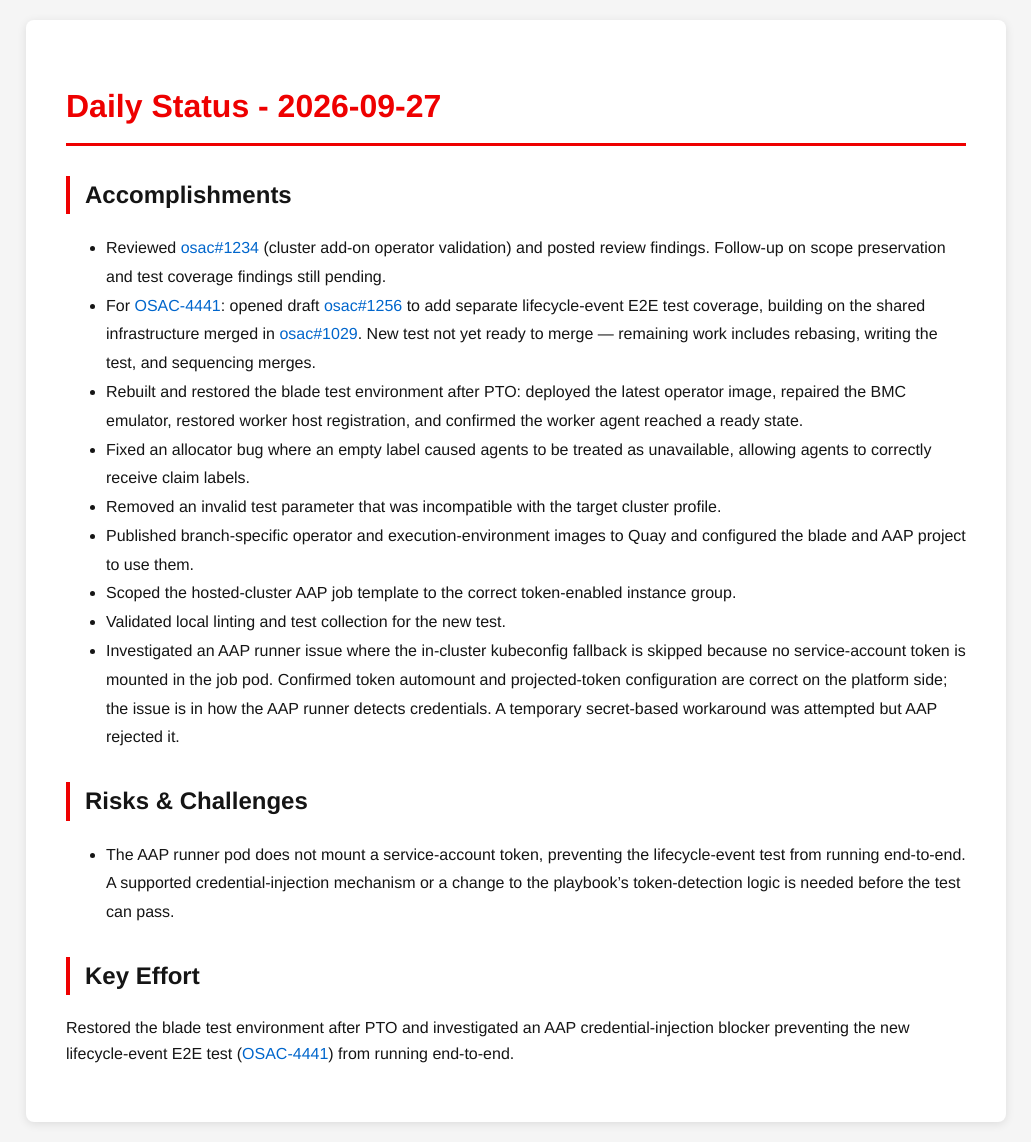
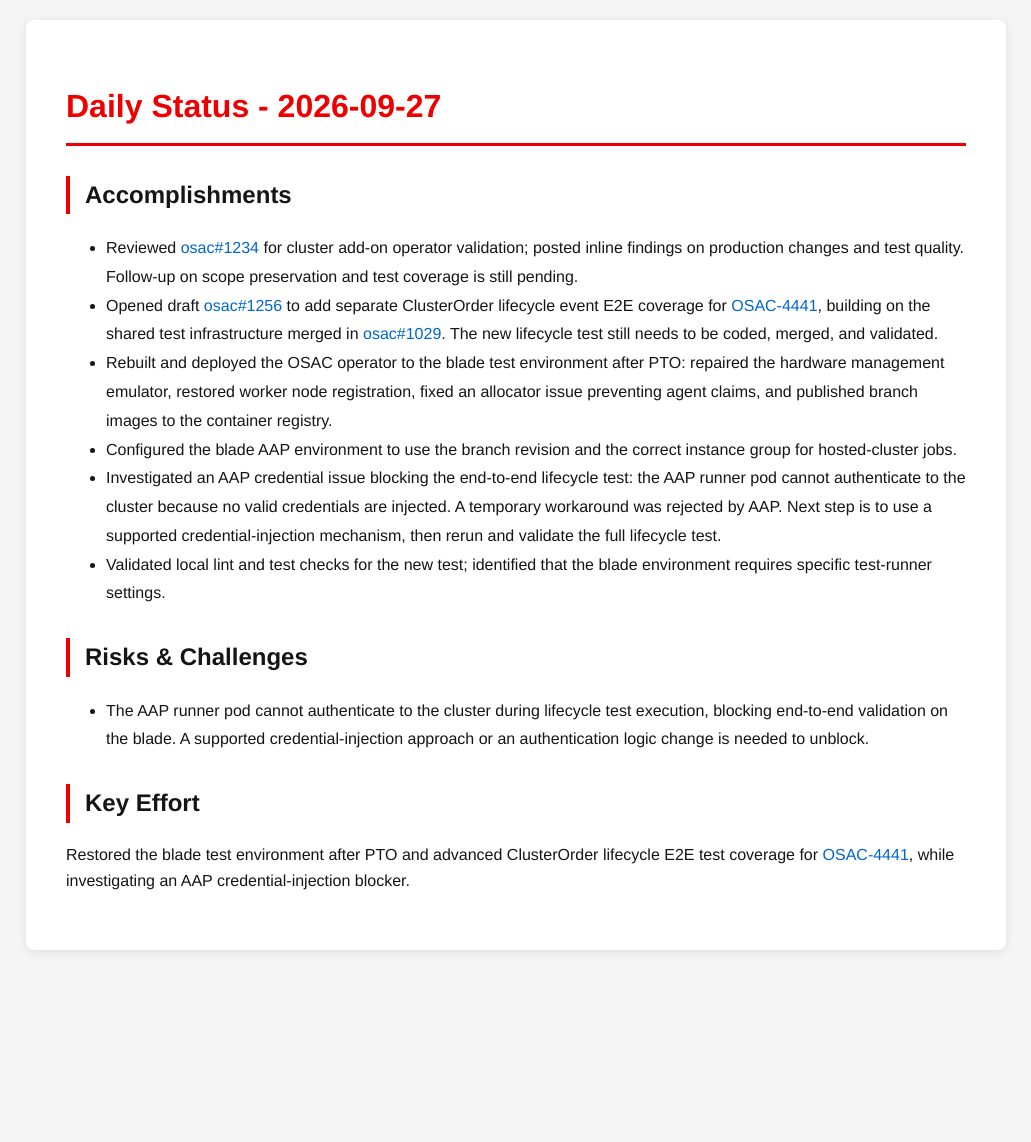
Before and after one commit to tzvatot/daily-status, a Jekyll site: the page built from 2026-09-27.md, in a window 1280 px wide. Shown: the whole page, without its empty margins (124-1155 px from the left). Built offline with Jekyll 4.4.1, drawn with Linux system fonts in a browser that asks for light colours; after the commit the page ends 970 px from its top, so only the background shows below that.

Commit message:
Daily status update - 2026-09-27

```diff
--- a/2026-09-27.md
+++ b/2026-09-27.md
@@ -7,18 +7,18 @@
 # Daily Status - 2026-09-27
 
 ## Accomplishments
-- Reviewed [osac#1234](https://github.com/osac-project/osac/pull/1234) (cluster add-on operator validation) and posted review findings. Follow-up on scope preservation and test coverage findings still pending.
-- For [OSAC-4441](https://redhat.atlassian.net/browse/OSAC-4441): opened draft [osac#1256](https://github.com/osac-project/osac/pull/1256) to add separate lifecycle-event E2E test coverage, building on the shared infrastructure merged in [osac#1029](https://github.com/osac-project/osac/pull/1029). New test not yet ready to merge — remaining work includes rebasing, writing the test, and sequencing merges.
-- Rebuilt and restored the blade test environment after PTO: deployed the latest operator image, repaired the BMC emulator, restored worker host registration, and confirmed the worker agent reached a ready state.
-- Fixed an allocator bug where an empty label caused agents to be treated as unavailable, allowing agents to correctly receive claim labels.
-- Removed an invalid test parameter that was incompatible with the target cluster profile.
-- Published branch-specific operator and execution-environment images to Quay and configured the blade and AAP project to use them.
-- Scoped the hosted-cluster AAP job template to the correct token-enabled instance group.
-- Validated local linting and test collection for the new test.
-- Investigated an AAP runner issue where the in-cluster kubeconfig fallback is skipped because no service-account token is mounted in the job pod. Confirmed token automount and projected-token configuration are correct on the platform side; the issue is in how the AAP runner detects credentials. A temporary secret-based workaround was attempted but AAP rejected it.
+
+- Reviewed [osac#1234](https://github.com/osac-project/osac/pull/1234) for cluster add-on operator validation; posted inline findings on production changes and test quality. Follow-up on scope preservation and test coverage is still pending.
+- Opened draft [osac#1256](https://github.com/osac-project/osac/pull/1256) to add separate ClusterOrder lifecycle event E2E coverage for [OSAC-4441](https://redhat.atlassian.net/browse/OSAC-4441), building on the shared test infrastructure merged in [osac#1029](https://github.com/osac-project/osac/pull/1029). The new lifecycle test still needs to be coded, merged, and validated.
+- Rebuilt and deployed the OSAC operator to the blade test environment after PTO: repaired the hardware management emulator, restored worker node registration, fixed an allocator issue preventing agent claims, and published branch images to the container registry.
+- Configured the blade AAP environment to use the branch revision and the correct instance group for hosted-cluster jobs.
+- Investigated an AAP credential issue blocking the end-to-end lifecycle test: the AAP runner pod cannot authenticate to the cluster because no valid credentials are injected. A temporary workaround was rejected by AAP. Next step is to use a supported credential-injection mechanism, then rerun and validate the full lifecycle test.
+- Validated local lint and test checks for the new test; identified that the blade environment requires specific test-runner settings.
 
 ## Risks & Challenges
-- The AAP runner pod does not mount a service-account token, preventing the lifecycle-event test from running end-to-end. A supported credential-injection mechanism or a change to the playbook's token-detection logic is needed before the test can pass.
+
+- The AAP runner pod cannot authenticate to the cluster during lifecycle test execution, blocking end-to-end validation on the blade. A supported credential-injection approach or an authentication logic change is needed to unblock.
 
 ## Key Effort
-Restored the blade test environment after PTO and investigated an AAP credential-injection blocker preventing the new lifecycle-event E2E test ([OSAC-4441](https://redhat.atlassian.net/browse/OSAC-4441)) from running end-to-end.
+
+Restored the blade test environment after PTO and advanced ClusterOrder lifecycle E2E test coverage for [OSAC-4441](https://redhat.atlassian.net/browse/OSAC-4441), while investigating an AAP credential-injection blocker.
```
